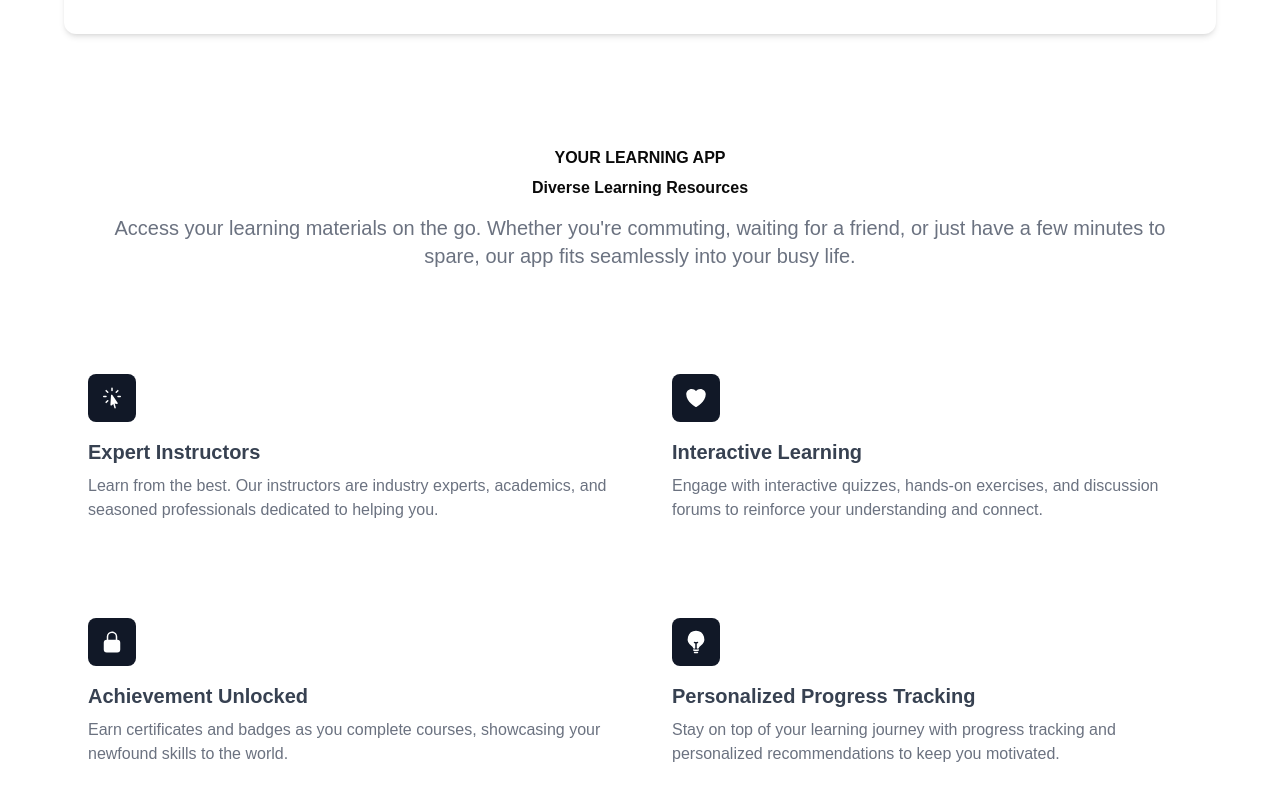
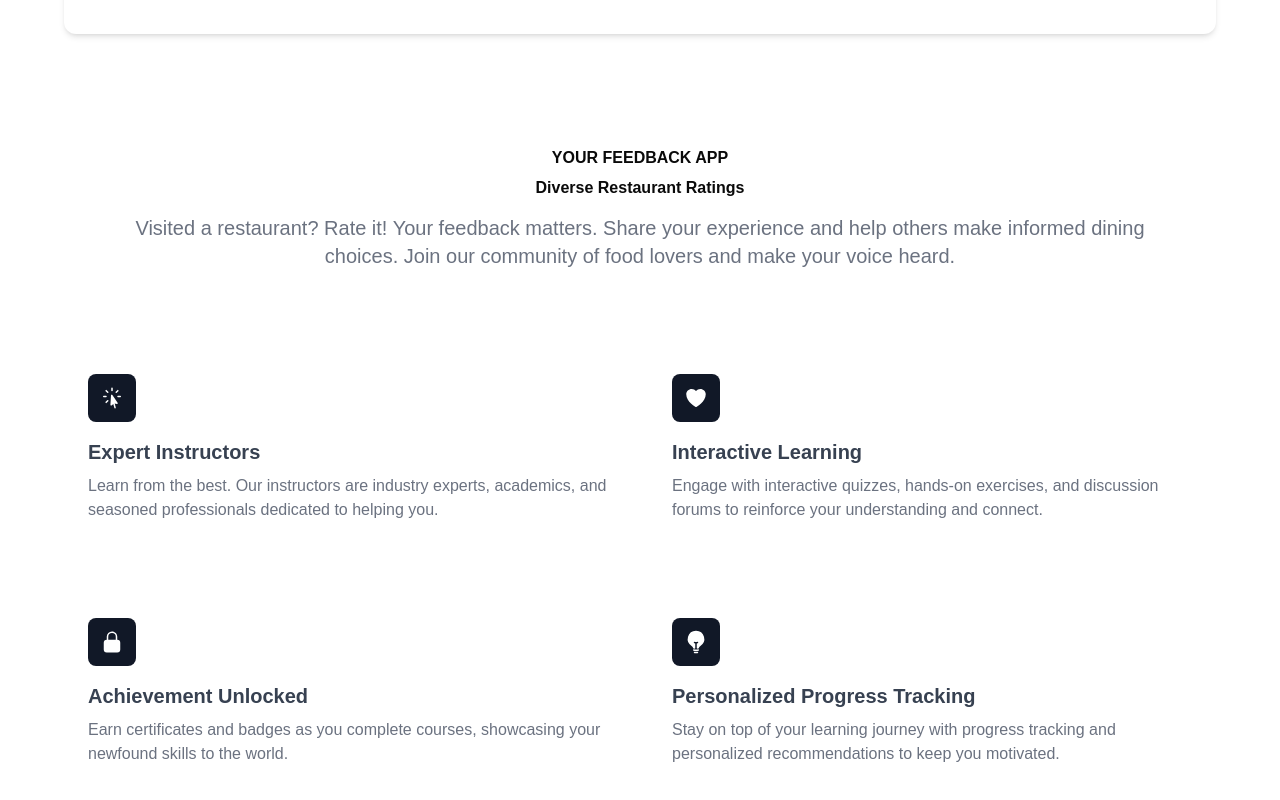
Before and after one commit to Kaditcuy/emoji_feedback_sys, a Next.js app: page / in a window 1280 px wide. Shown: the part 930-1730 px from the top of the page. Built offline with nearby package versions, Linux system fonts and the light colour scheme.

Commit message:
added feature

```diff
--- a/src/app/feature.tsx
+++ b/src/app/feature.tsx
@@ -44,10 +44,10 @@ export function Features() {
     <section className="py-28 px-4">
       <div className="container mx-auto mb-20 text-center">
         <Typography color="blue-gray" className="mb-2 font-bold uppercase" placeholder="" onPointerEnterCapture={() => {}} onPointerLeaveCapture={() => {}}>
-          Your Learning App
+          Your Feedback App
         </Typography>
         <Typography variant="h1" color="blue-gray" className="mb-4" placeholder="" onPointerEnterCapture={() => {}} onPointerLeaveCapture={() => {}}>
-          Diverse Learning Resources
+          Diverse Restaurant Ratings
         </Typography>
         <Typography
           variant="lead"
@@ -56,9 +56,8 @@ export function Features() {
           onPointerEnterCapture={() => {}}
           onPointerLeaveCapture={() => {}}
         >
-          Access your learning materials on the go. Whether you&apos;re
-          commuting, waiting for a friend, or just have a few minutes to spare,
-          our app fits seamlessly into your busy life.
+          Visited a restaurant? Rate it! Your feedback matters. Share your experience and help others make informed dining choices. Join our community of food lovers and make your voice heard.
+          <br />
         </Typography>
       </div>
       <div className="container mx-auto grid max-w-6xl grid-cols-1 gap-4 gap-y-12 md:grid-cols-2">
```
